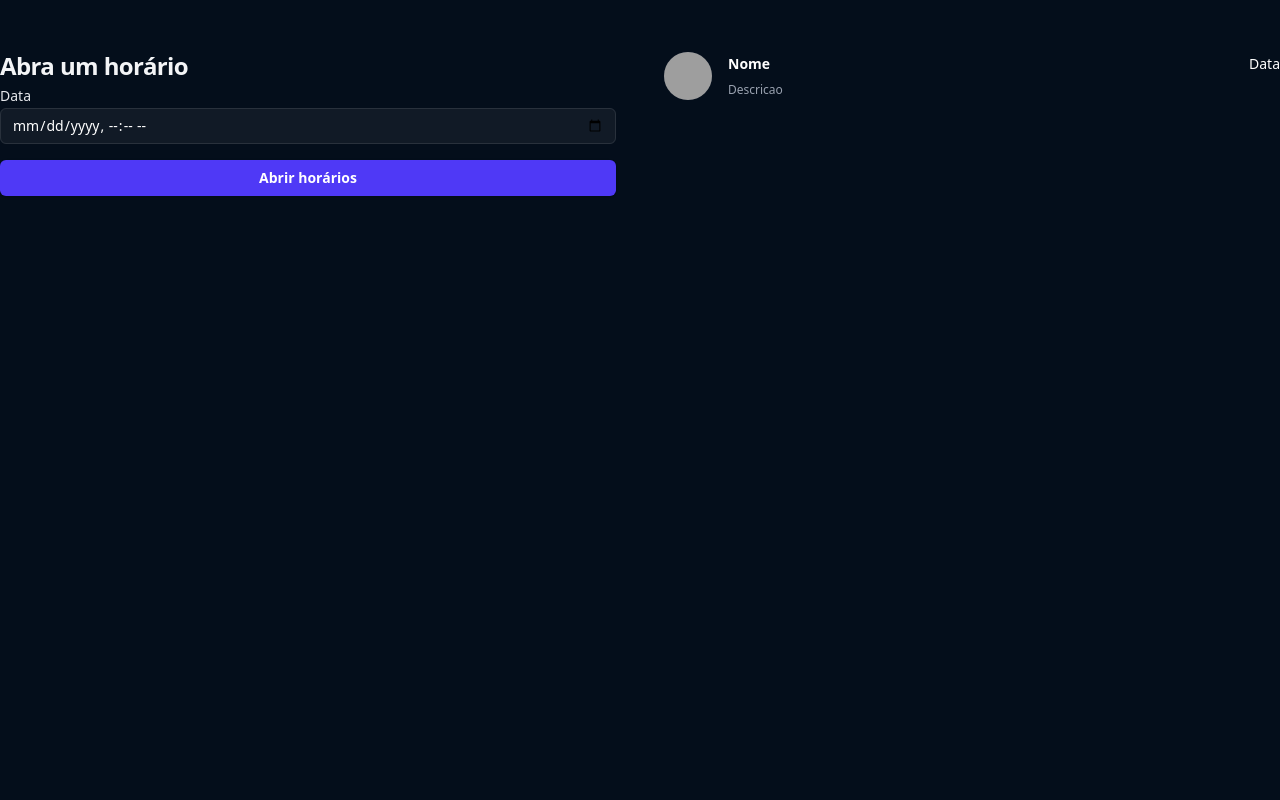
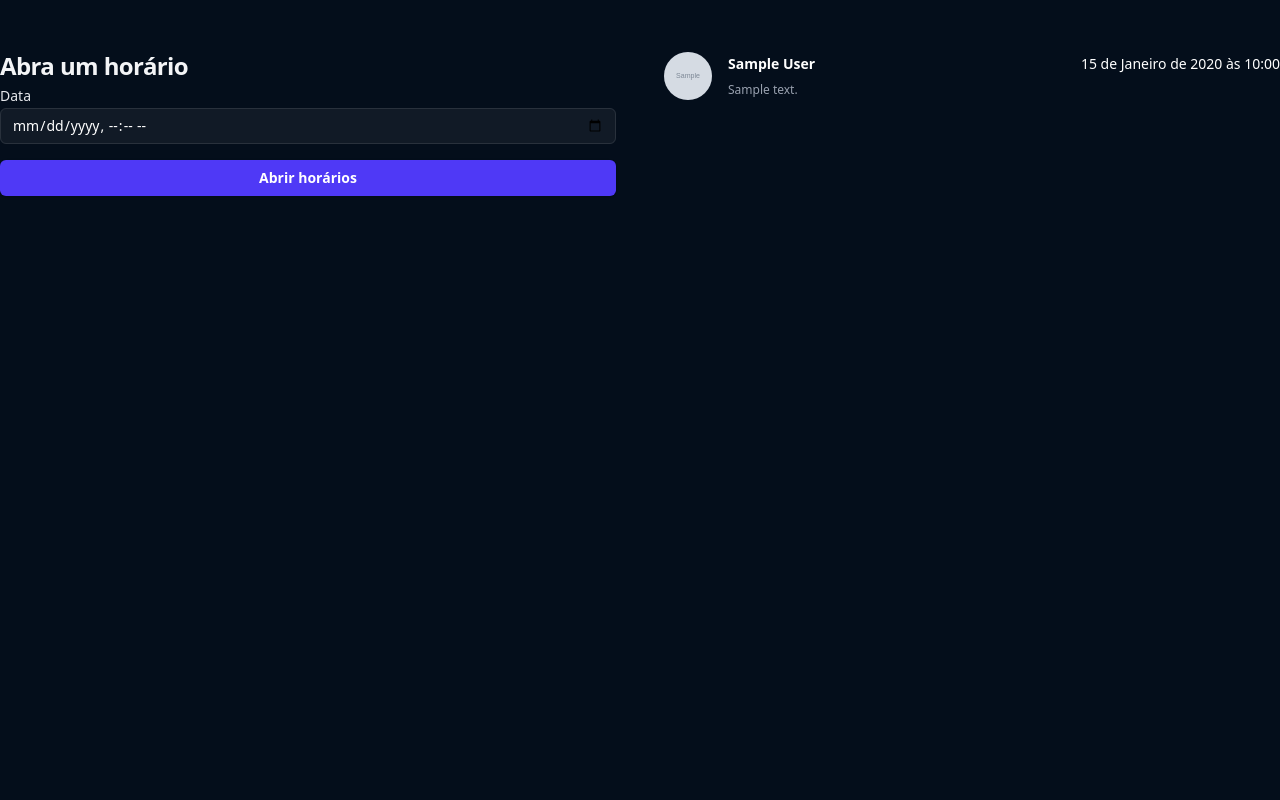
Before and after one commit to luis-otavio-dias/projeto-gerenciamento, a Django app: page /students/meeting/ in a window 1280 px wide. Shown: the part 64-864 px from the top of the page. Run offline with Django 5.2, Linux system fonts and the light colour scheme; a user stored in the database is signed in; tables that the repository leaves empty hold one stand-in row (values such as "Sample post"); grey boxes marked "Sample" are stand-in pictures; parts of the project's set-up code (start-up, migrations or seed data) failed here and were passed over; grey boxes are pictures that could not be loaded.

Commit message:
Exibindo dinamicamente dados de Meeting em meeting.html

```diff
--- a/students/templates/meeting.html
+++ b/students/templates/meeting.html
@@ -33,22 +33,26 @@
 
 
                 <ul role="list" class="divide-y divide-gray-800">
-
+                  {% for meeting in meetings %}
                     <li class="flex justify-between gap-x-6 py-5">
                       <div class="flex min-w-0 gap-x-4">
-                        <img class="size-12 flex-none rounded-full bg-gray-800" src="#" alt="">
+                        {% if meeting.student.picture %}
+                          <img class="size-12 flex-none rounded-full bg-gray-800" src="{{meeting.student.picture.url}}" alt="">
+                        {% else %}
+                          <img class="size-12 flex-none rounded-full bg-gray-800" src="#" alt="">
+                        {% endif %}
                         <div class="min-w-0 flex-auto">
-                          <p class="text-sm/6 font-semibold text-white">Nome</p>
-                          <p class="mt-1 truncate text-xs/5 text-gray-400">Descricao</p>
+                          <p class="text-sm/6 font-semibold text-white"> {{meeting.student}} </p>
+                          <p class="mt-1 truncate text-xs/5 text-gray-400"> {{meeting.description}} </p>
                         </div>
                       </div>
                       <div class="hidden shrink-0 sm:flex sm:flex-col sm:items-end">
-                        <p class="text-sm/6 text-white">Data</p>
+                        <p class="text-sm/6 text-white"> {{meeting.date.initial_date}} </p>
                         <p class="mt-1 text-xs/5 text-gray-400"></p>
                       </div>
                     </li>
-
-                  </ul>
+                  {% endfor %}
+                </ul>
 
             </div>
         </div>
--- a/students/views.py
+++ b/students/views.py
@@ -7,7 +7,7 @@ from datetime import datetime, timedelta
 from students.auth import validate_token
 from django.conf import settings
 import locale
-from django.http import HttpResponse
+
 
 locale.setlocale(locale.LC_TIME, settings.LANGUAGE_CODE.replace("-", "_"))
 
@@ -67,7 +67,8 @@ def students(request):
 @login_required(login_url="users:login")
 def meeting(request):
     if request.method == "GET":
-        return render(request, "meeting.html")
+        meetings = Meeting.objects.filter(date__mentor=request.user)
+        return render(request, "meeting.html", {"meetings": meetings})
     else:
         date = request.POST.get("data")
         date = datetime.strptime(date, "%Y-%m-%dT%H:%M")
```
